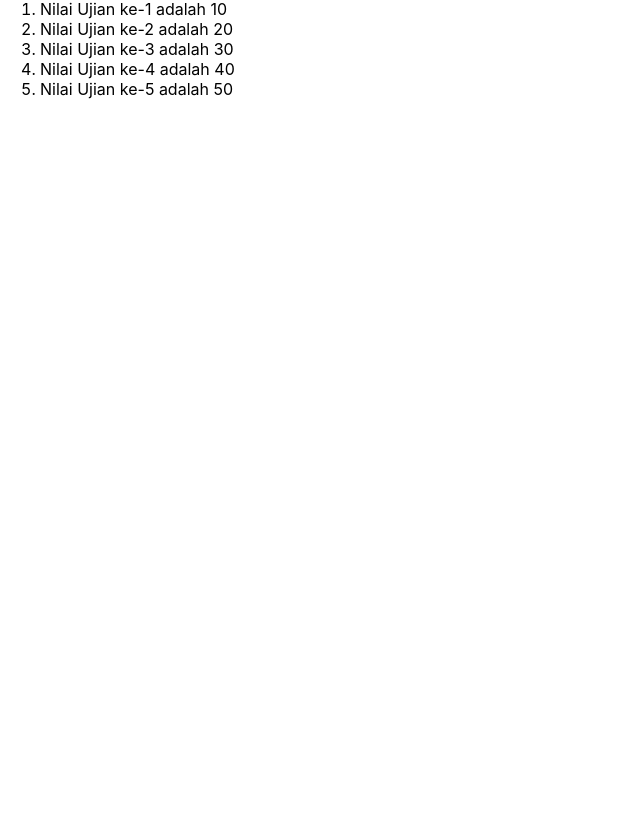
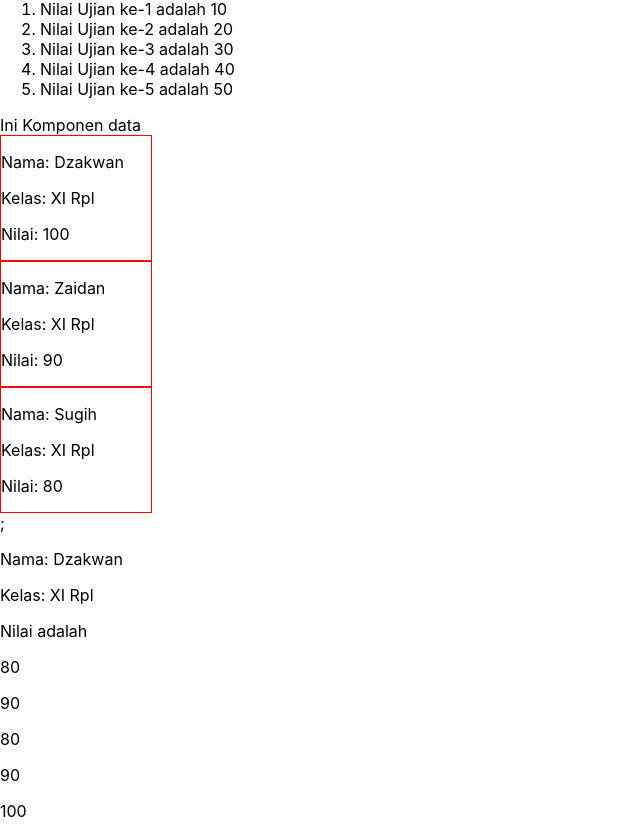
Before and after one commit to Naufal-0123/React_1, a React (Create React App) app: page / in a window 1280 px wide. Shown: the part 831-1668 px from the top of the page, without its empty margins (0-640 px from the left). Before the commit the page ends 946 px from the top, so only its background shows below. Built offline with nearby package versions, Linux system fonts and the light colour scheme.

Commit message:
prop-commit

```diff
--- a/src/App.js
+++ b/src/App.js
@@ -2,8 +2,32 @@
 import "./styles/styles.css"
 import Identitas from "./module/identitas"
 import Nilai from "./module/nilai"
+import DataSiswa from './module/dataSiswa';
 function App () {
   let [data, setData] = React.useState([10,20,30,40,50])
+  const[dataSiswa, setDataSiswa] = React.useState([
+ {
+    nama : "Dzakwan",
+    kelas : "XI Rpl",
+    nilai : 100,
+  },
+  {
+    nama : "Zaidan",
+    kelas : "XI Rpl",
+    nilai : 90,
+  },
+  {
+    nama : "Sugih",
+    kelas : "XI Rpl",
+    nilai : 80,
+  },
+]);
+
+const[nilaiSiswa, setNilaiSiswa] = React.useState({
+  nama: "Dzakwan",
+  kelas: "XI Rpl",
+  nilai: [80, 90, 80, 90, 100],
+})
   return(
     <React.Fragment>
       <h1>Latihan Props</h1>
@@ -16,8 +40,10 @@
     <Identitas/>
    </div>
     <Nilai nama={'Dzakwan'} data={data}/>
+    <DataSiswa data={dataSiswa} nilai={nilaiSiswa}/>
      </section>
     </React.Fragment>
+
   );
 }
 
--- /dev/null
+++ b/src/module/dataSiswa.jsx
@@ -0,0 +1,31 @@
+import React from "react";
+
+export default function DataSiswa({ data, nilai }) {
+    return (
+        <React.Fragment>
+            Ini Komponen data
+            {data?.map(function (item, index) {
+                return (
+                    <React.Fragment>
+                        <div className='identitas' >
+                            <p>Nama: {item.nama}</p>
+                            <p>Kelas: {item.kelas}</p>
+                           <p>Nilai: {item.nilai}</p>
+                        </div>
+                    </React.Fragment>
+                );
+            })};
+            <div>
+                <p>Nama: {nilai.nama}</p>
+                <p>Kelas: {nilai.kelas}</p>
+                <div>Nilai adalah
+                    <p>
+                        {nilai.nilai.map((item) => {
+                            return <p>{item}</p>;
+                        })}
+                    </p>
+                </div>
+            </div>
+        </React.Fragment>
+    )
+}
```
